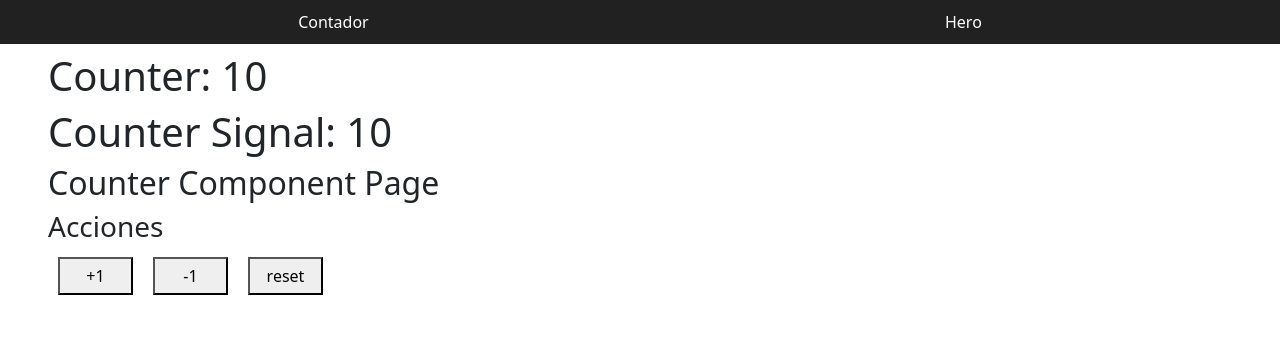
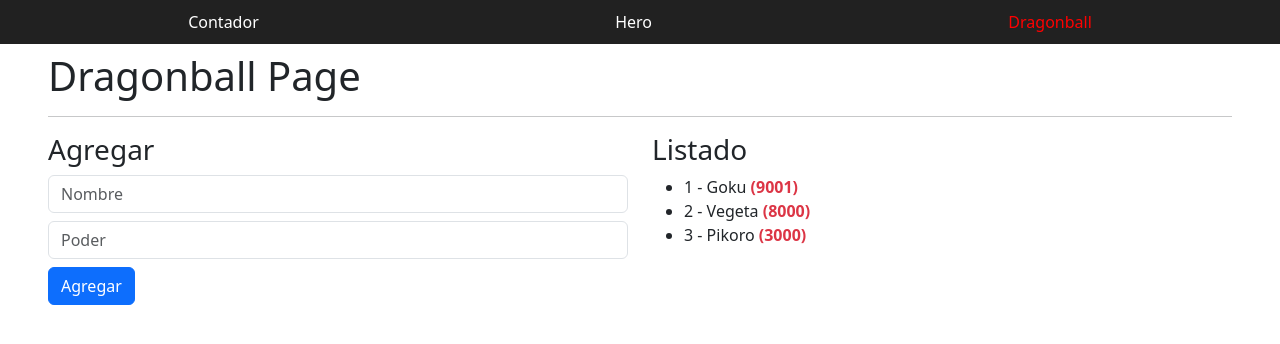
Before and after one commit to lowinbits/angular-bases, an Angular app: page /dragonball in a window 1280 px wide. Before the commit this address led to /. Shown: the top 344 px of the page. Built offline with nearby package versions, Linux system fonts and the light colour scheme.

Commit message:
page(dragonball) se crea formulario con listado de personajes
- Se agrega nueva page a las rutas y nav.
- Se crean componentes.

```diff
--- a/src/app/app.routes.ts
+++ b/src/app/app.routes.ts
@@ -1,3 +1,4 @@
+import { DragonballPageComponent } from './pages/dragonball/dragonball-page.component';
 import { Routes } from '@angular/router';
 import { CounterPageComponent } from './pages/counter/counter-page.component';
 import { HeroPageComponent } from './pages/hero/hero-page.component';
@@ -12,6 +13,10 @@ export const routes: Routes = [
     component: HeroPageComponent,
   },
   {
+    path: 'dragonball',
+    component: DragonballPageComponent,
+  },
+  {
     path: '**',
     redirectTo: '',
   },
--- a/src/app/components/shared/navbar/navbar.component.html
+++ b/src/app/components/shared/navbar/navbar.component.html
@@ -11,8 +11,21 @@
     color: white;
     text-decoration: none;
   }
+
+  nav a.active {
+    color: red;
+  }
 </style>
 <nav>
-  <a routerLink="/">Contador</a>
-  <a routerLink="/hero">Hero</a>
+  <a
+    routerLink="/"
+    routerLinkActive="active"
+    [routerLinkActiveOptions]="{ exact: true }"
+    >Contador</a
+  >
+  <a [routerLink]="['/hero']" [routerLinkActive]="['active']">Hero</a>
+
+  <a [routerLink]="['/dragonball']" [routerLinkActive]="['active']"
+    >Dragonball</a
+  >
 </nav>
--- a/src/app/components/shared/navbar/navbar.component.ts
+++ b/src/app/components/shared/navbar/navbar.component.ts
@@ -1,9 +1,9 @@
 import { Component } from '@angular/core';
-import { RouterLink } from '@angular/router';
+import { RouterLink, RouterLinkActive } from '@angular/router';
 
 @Component({
   selector: 'app-navbar',
-  imports: [RouterLink],
+  imports: [RouterLink, RouterLinkActive],
   templateUrl: './navbar.component.html',
 })
 export class NavbarComponent {}
--- /dev/null
+++ b/src/app/pages/dragonball/dragonball-page.component.html
@@ -0,0 +1,23 @@
+<h1>Dragonball Page</h1>
+<hr />
+
+<section class="row">
+  <div class="col-12 col-sm-6">
+    <h3>Agregar</h3>
+    <input type="text" class="form-control" placeholder="Nombre" />
+    <input type="number" class="form-control mt-2" placeholder="Poder" />
+    <button class="mt-2 btn btn-primary">Agregar</button>
+  </div>
+
+  <div class="col-12 col-sm-6">
+    <h3>Listado</h3>
+    <ul>
+      @for (character of characters(); track character.id; let i = $index) {
+      <li>
+        <span>{{ i + 1 }} - {{ character.name }}</span>
+        <strong class="text-danger"> ({{ character.power }}) </strong>
+      </li>
+      }
+    </ul>
+  </div>
+</section>
--- /dev/null
+++ b/src/app/pages/dragonball/dragonball-page.component.ts
@@ -0,0 +1,18 @@
+import { Component, signal } from '@angular/core';
+
+interface Character {
+  id: number;
+  name: string;
+  power: number;
+}
+
+@Component({
+  templateUrl: './dragonball-page.component.html',
+})
+export class DragonballPageComponent {
+  characters = signal<Character[]>([
+    { id: 1, name: 'Goku', power: 9001 },
+    { id: 2, name: 'Vegeta', power: 8000 },
+    { id: 3, name: 'Pikoro', power: 3000 },
+  ]);
+}
```
